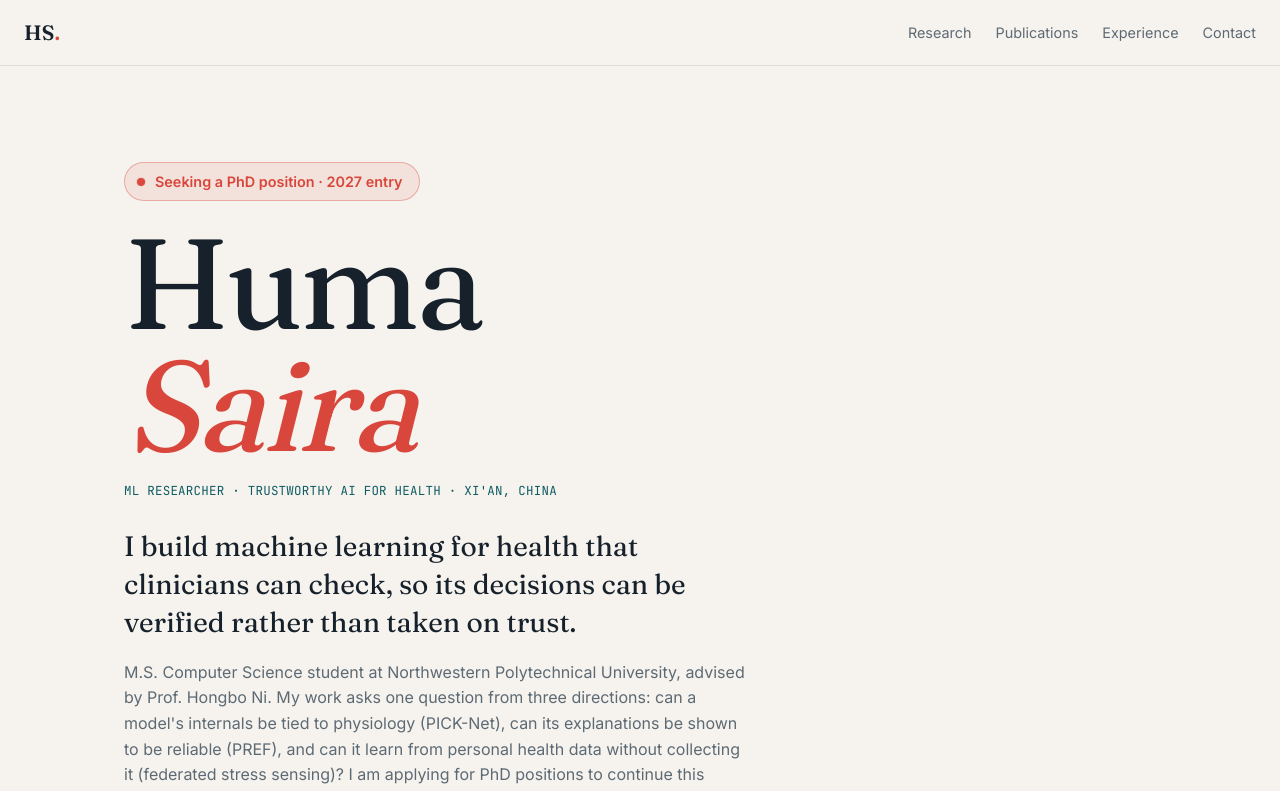
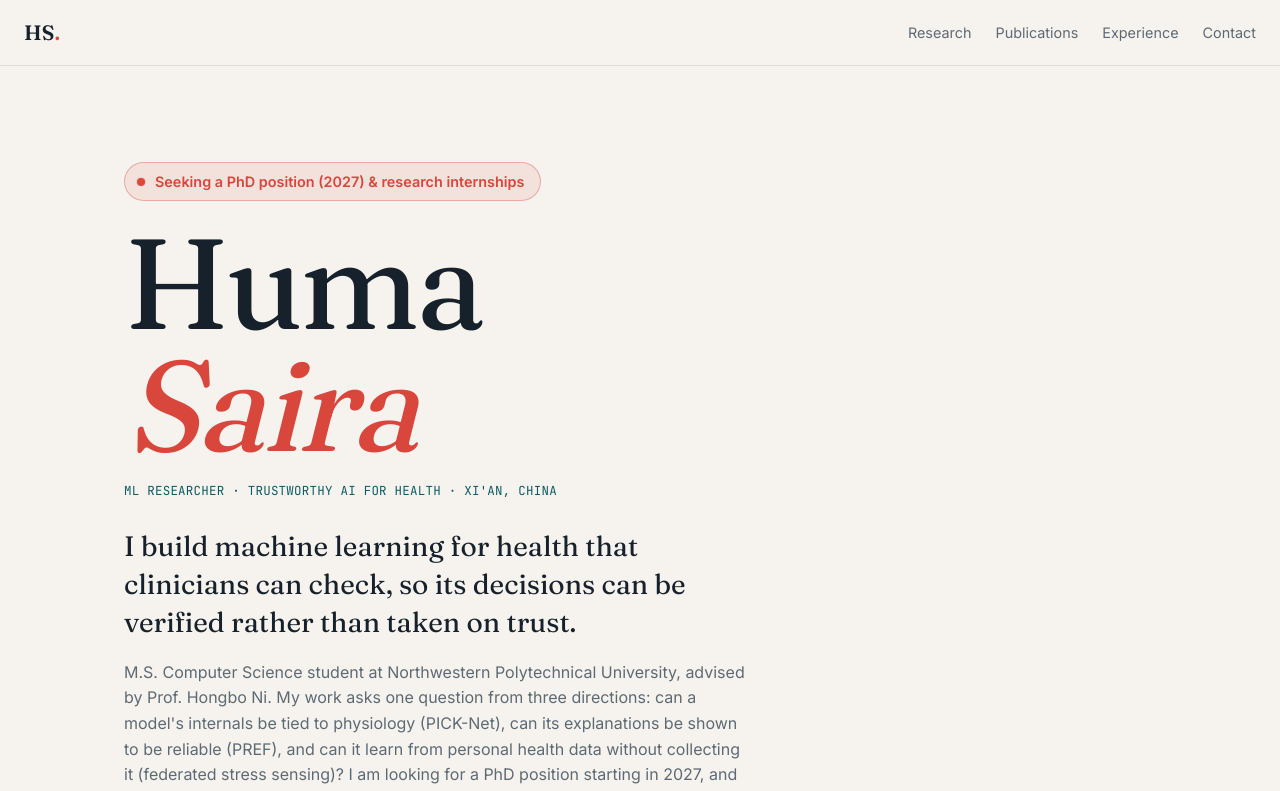
Before and after one commit to Huma-collab/Portfolio, a Next.js app: page / in a window 1280 px wide. Shown: the top 791 px of the page. Built offline with nearby package versions, Linux system fonts and the light colour scheme.

Commit message:
Update cv.ts

```diff
--- a/data/cv.ts
+++ b/data/cv.ts
@@ -5,7 +5,7 @@ export const profile = {
   name: "Huma Saira",
   role: "ML Researcher · Trustworthy AI for Health",
   location: "Xi'an, China",
-  seeking: "Seeking a PhD position · 2027 entry",
+  seeking: "Seeking a PhD position (2027) & research internships",
   email: "humasaira028@gmail.com",
   academicEmail: "huma.saira@mail.nwpu.edu.cn",
   linkedin: "https://www.linkedin.com/in/huma-sairaa36aaa1b4",
@@ -13,7 +13,7 @@ export const profile = {
   mission:
     "I build machine learning for health that clinicians can check, so its decisions can be verified rather than taken on trust.",
   summary:
-    "M.S. Computer Science student at Northwestern Polytechnical University, advised by Prof. Hongbo Ni. My work asks one question from three directions: can a model's internals be tied to physiology (PICK-Net), can its explanations be shown to be reliable (PREF), and can it learn from personal health data without collecting it (federated stress sensing)? I am applying for PhD positions to continue this research on interpretable, reliable and privacy-preserving ML for clinical and mobile health.",
+    "M.S. Computer Science student at Northwestern Polytechnical University, advised by Prof. Hongbo Ni. My work asks one question from three directions: can a model's internals be tied to physiology (PICK-Net), can its explanations be shown to be reliable (PREF), and can it learn from personal health data without collecting it (federated stress sensing)? I am looking for a PhD position starting in 2027, and for short-term research internships before then, to continue this work on interpretable, reliable and privacy-preserving ML for clinical and mobile health.",
   interests: [
     "Interpretable ML",
     "Reliability of explanations",
@@ -23,9 +23,9 @@ export const profile = {
     "Mobile health sensing",
   ],
   openTo:
-    "I'm looking for a PhD position starting in 2027 in trustworthy machine learning for health.",
+    "I'm looking for a PhD position starting in 2027, and short-term research internships, in trustworthy machine learning for health.",
   openToDetail:
-    "If your group works on interpretable, reliable or privacy-preserving ML for clinical or mobile health data, I'd be glad to hear from you.",
+    "If your group works on interpretable, reliable or privacy-preserving ML for clinical or mobile health data, I'd be glad to hear from you, whether about a PhD, a visiting research internship or a collaboration.",
 };
 
 export const highlights = [
```
